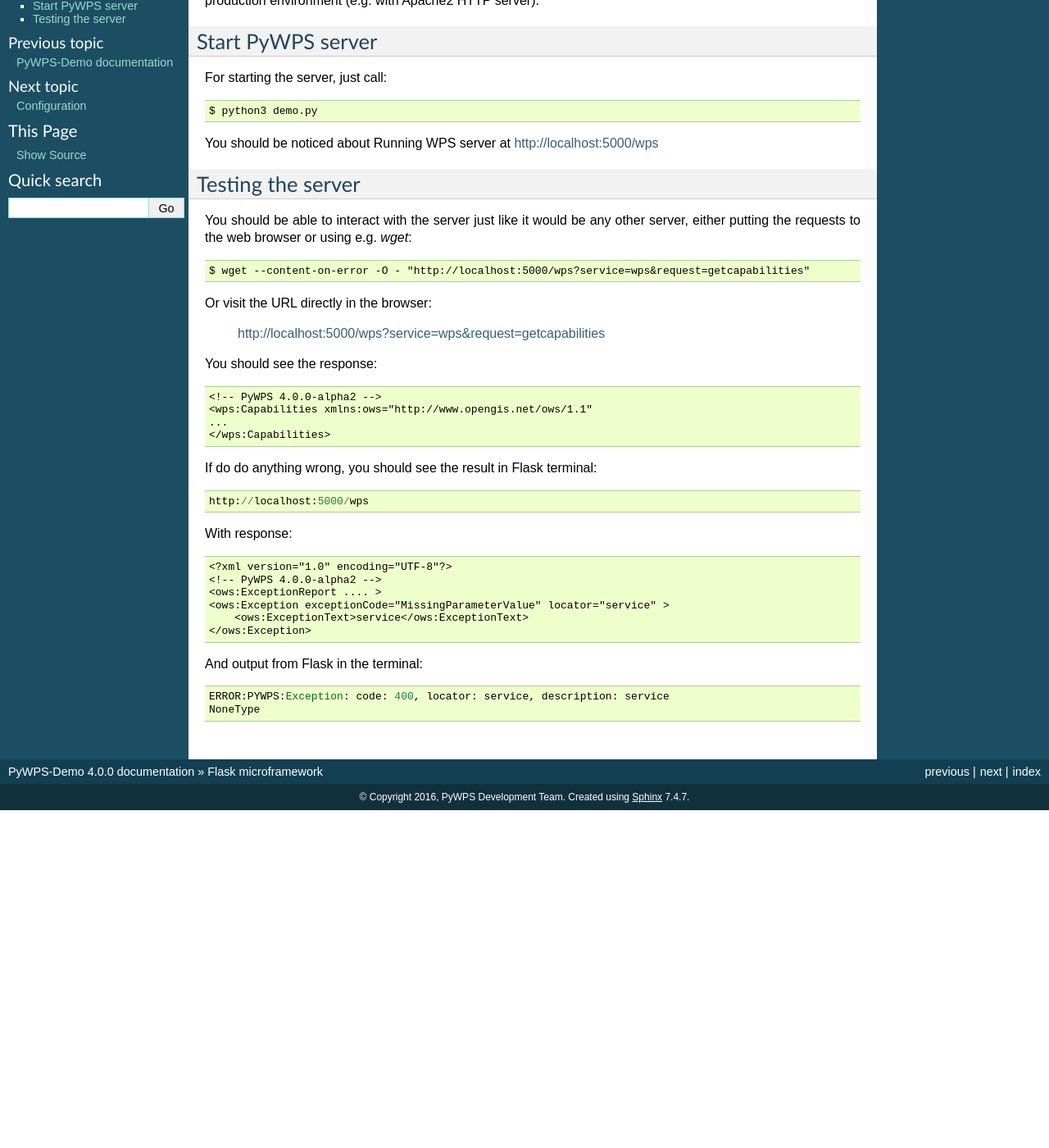
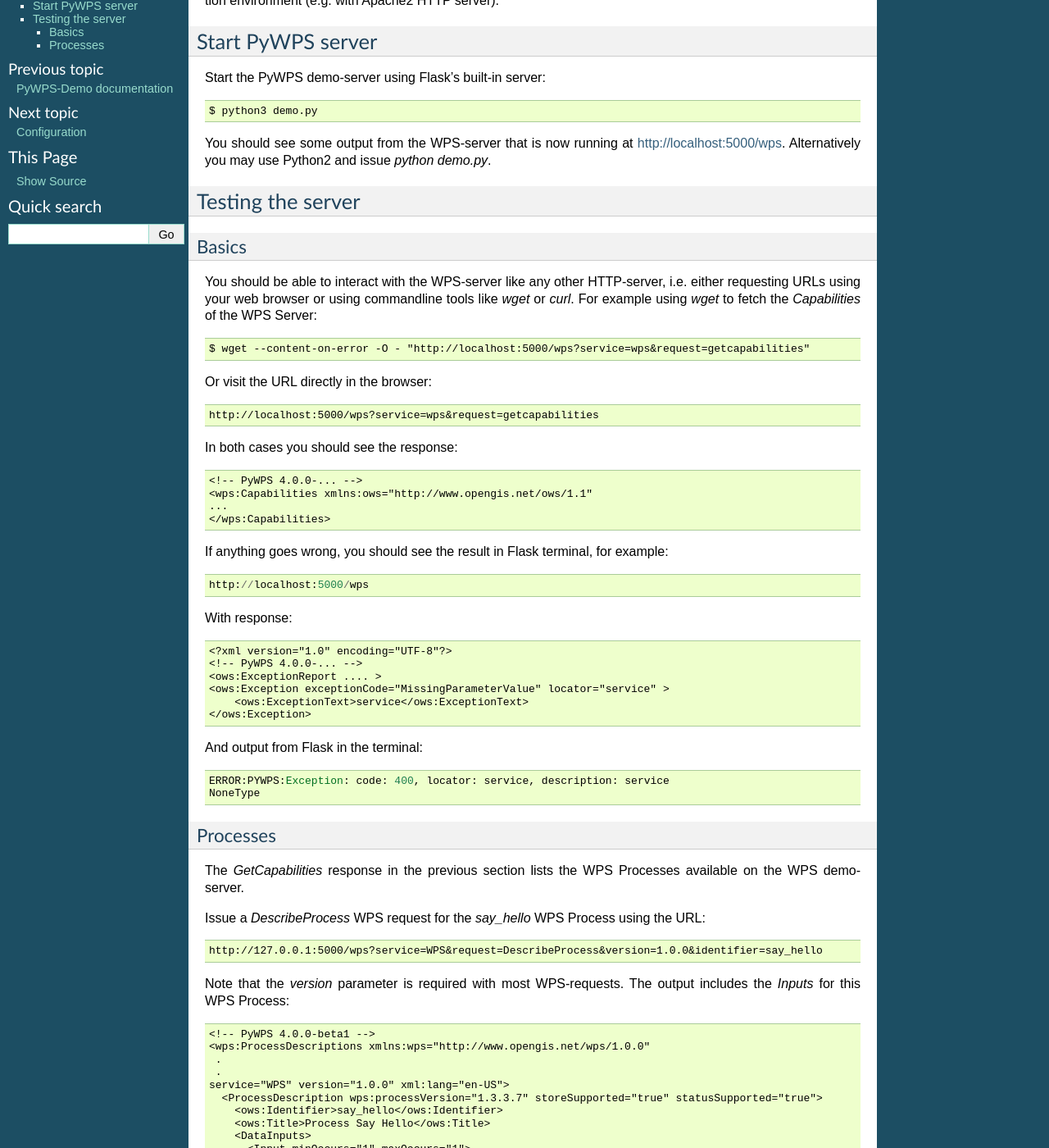
Before and after one commit to geopython/pywps-flask, a Sphinx documentation site: the page built from docs/flask.rst, in a window 1280 px wide and 1400 px high, scrolled down 237 px. Shown: the whole window at 82% size. Built offline with Sphinx 7.4.7, drawn with Linux system fonts in a browser that asks for light colours; before the commit the page ends 1225 px from its top, so only the background shows below that; some of the changed text lies outside the part shown.

Commit message:
small edits in documentation

```diff
--- a/README.rst
+++ b/README.rst
@@ -1,9 +1,5 @@
 PyWPS-4 demo application
 ========================
-
-.. figure:: https://travis-ci.org/PyWPS/pywps-4-demo.svg
-
-    https://travis-ci.org/PyWPS/pywps-4-demo
 
 This is a simple demo app written using PyWPS 4. It has been tested with
 QGIS 1.8.
--- a/docs/flask.rst
+++ b/docs/flask.rst
@@ -1,55 +1,62 @@
 .. _flask:
 
-====================
-Flask microframework
-====================
+=====
+Flask
+=====
 
-`Flask <http://flask.pocoo.org>`_ microframework is among others
+`Flask <http://flask.pocoo.org>`_ is a microframework for web applications in Python.
+Some characteristics of Flask:
 
 * built-in development server and debugger
 * RESTful request dispatching
 * 100% WSGI 1.0 compliant
 
-That means, that you can develop your PyWPS application and modules using Flask
-server and then move it to production environment (e.g. with Apache2 HTTP
+You can develop your PyWPS application and modules using a local Flask
+server and then move it to a production environment (e.g. with Apache2 HTTP
 server).
 
 Start PyWPS server
 ------------------
 
-For starting the server, just call::
+Start the PyWPS demo-server using Flask's built-in server::
 
     $ python3 demo.py
 
-You should be noticed about Running WPS server at http://localhost:5000/wps
+You should see some output from the WPS-server that is now running at
+http://localhost:5000/wps. Alternatively you may use Python2 and issue `python demo.py`.
 
 Testing the server
 ------------------
 
-You should be able to interact with the server just like it would be any other
-server, either putting the requests to the web browser or using e.g. `wget`::
+Basics
+~~~~~~
+
+You should be able to interact with the WPS-server like any other
+HTTP-server, i.e. either requesting URLs using your web browser or using
+commandline tools like `wget` or `curl`. For example using `wget` to
+fetch the `Capabilities` of the WPS Server::
 
     $ wget --content-on-error -O - "http://localhost:5000/wps?service=wps&request=getcapabilities"
 
-Or visit the URL directly in the browser:
+Or visit the URL directly in the browser::
 
     http://localhost:5000/wps?service=wps&request=getcapabilities
 
-You should see the response::
+In both cases you should see the response::
 
-     <!-- PyWPS 4.0.0-alpha2 -->
+     <!-- PyWPS 4.0.0-... -->
      <wps:Capabilities xmlns:ows="http://www.opengis.net/ows/1.1"
      ...
      </wps:Capabilities>
 
-If do do anything wrong, you should see the result in Flask terminal::
+If anything goes wrong, you should see the result in Flask terminal, for example::
 
     http://localhost:5000/wps
 
 With response::
 
         <?xml version="1.0" encoding="UTF-8"?>
-        <!-- PyWPS 4.0.0-alpha2 -->
+        <!-- PyWPS 4.0.0-... -->
         <ows:ExceptionReport .... >
         <ows:Exception exceptionCode="MissingParameterValue" locator="service" >
             <ows:ExceptionText>service</ows:ExceptionText>
@@ -59,3 +66,83 @@
 
         ERROR:PYWPS:Exception: code: 400, locator: service, description: service
         NoneType
+
+Processes
+~~~~~~~~~
+
+The `GetCapabilities` response in the previous section lists the WPS Processes
+available on the WPS demo-server.
+
+Issue a `DescribeProcess` WPS request for the `say_hello` WPS Process using the URL::
+
+	http://127.0.0.1:5000/wps?service=WPS&request=DescribeProcess&version=1.0.0&identifier=say_hello
+
+Note that the `version` parameter is required with most WPS-requests.
+The output includes the `Inputs` for this WPS Process::
+
+	<!-- PyWPS 4.0.0-beta1 -->
+	<wps:ProcessDescriptions xmlns:wps="http://www.opengis.net/wps/1.0.0"
+	 .
+	 .
+	service="WPS" version="1.0.0" xml:lang="en-US">
+	  <ProcessDescription wps:processVersion="1.3.3.7" storeSupported="true" statusSupported="true">
+	    <ows:Identifier>say_hello</ows:Identifier>
+	    <ows:Title>Process Say Hello</ows:Title>
+	    <DataInputs>
+	      <Input minOccurs="1" maxOccurs="1">
+	        <ows:Identifier>name</ows:Identifier>
+	        <ows:Title>Input name</ows:Title>
+	        <LiteralData>
+	          <ows:DataType ows:reference="urn:ogc:def:dataType:OGC:1.1:string">string</ows:DataType>
+	          <ows:AnyValue/>
+	        </LiteralData>
+	      </Input>
+	    </DataInputs>
+	    <ProcessOutputs>
+	      <Output>
+	        <ows:Identifier>response</ows:Identifier>
+	        <ows:Title>Output response</ows:Title>
+	        <LiteralOutput>
+	          <ows:DataType ows:reference="urn:ogc:def:dataType:OGC:1.1:string">string</ows:DataType>
+	        </LiteralOutput>
+	      </Output>
+	    </ProcessOutputs>
+	  </ProcessDescription>
+	</wps:ProcessDescriptions>
+
+This response indicates that the `say_hello` WPS Process requires one
+parameter `name`. Execute the `say_hello` WPS Process with the URL::
+
+	http://127.0.0.1:5000/wps?service=WPS&request=Execute&version=1.0.0&
+	                            identifier=say_hello&datainputs=name=Luis
+
+You should see a response like::
+
+	<!-- PyWPS 4.0.0-.... -->
+	<wps:ExecuteResponse xmlns:wps="http://www.opengis.net/wps/1.0.0"
+	.
+	.
+	service="WPS" version="1.0.0" xml:lang="en-US"
+	serviceInstance="http://localhost:5000/wps?service=WPS&amp;request=GetCapabilities"
+	statusLocation="http://localhost:5000/outputs/50a071eb-6d21-11e6-9dd5-9801a7996b55.xml">
+	  <wps:Process wps:processVersion="1.3.3.7">
+	    <ows:Identifier>say_hello</ows:Identifier>
+	    <ows:Title>Process Say Hello</ows:Title>
+	  </wps:Process>
+	  <wps:Status creationTime="2016-08-28T15:14:13Z">
+	    <wps:ProcessSucceeded>PyWPS Process finished</wps:ProcessSucceeded>
+	  </wps:Status>
+	  <wps:ProcessOutputs>
+	    <wps:Output>
+	      <ows:Identifier>response</ows:Identifier>
+	      <ows:Title>Output response</ows:Title>
+	      <wps:Data>
+	        <wps:LiteralData dataType="urn:ogc:def:dataType:OGC:1.1:string"
+	             uom="urn:ogc:def:uom:OGC:1.0:unity">Hello Luis</wps:LiteralData>
+	      </wps:Data>
+	    </wps:Output>
+	  </wps:ProcessOutputs>
+	</wps:ExecuteResponse>
+
+NB it is recommended to use HTTP POST requests for invoking WPS Execute operations as
+normally `DataInputs` will be more complex.
```
Also changed, not shown: other parts of README.rst (+0 -1 lines).
